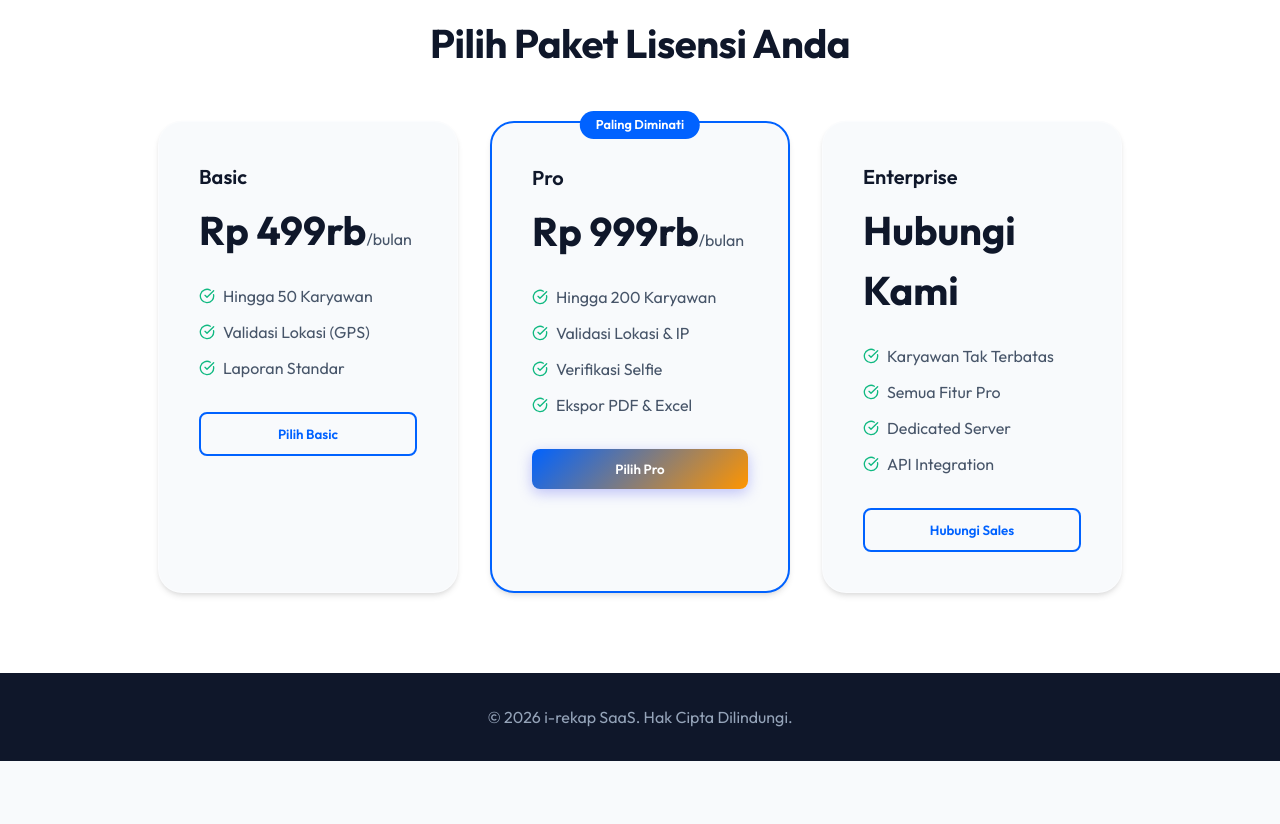
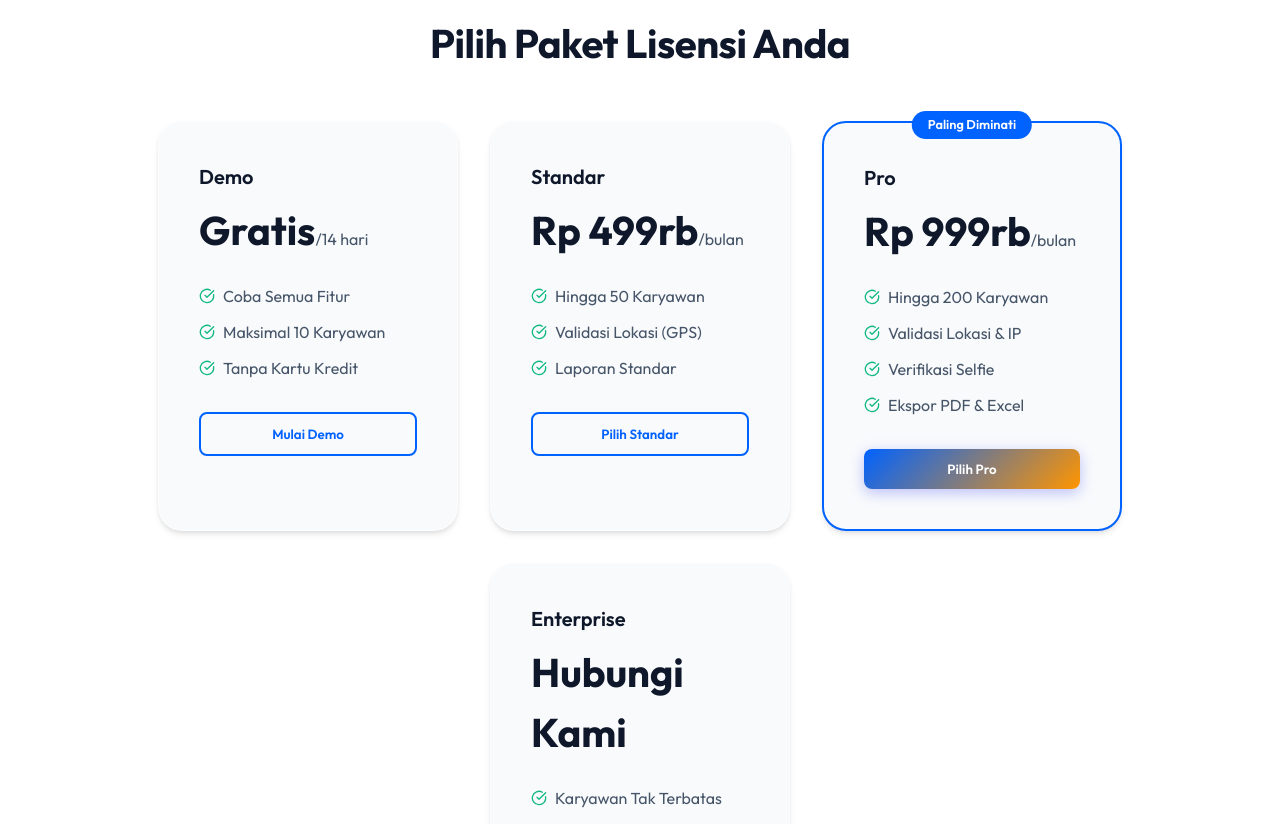
Before and after one commit to itmartohprint-spec/i-rekap, a React (Vite) app: page / in a window 1280 px wide. Shown: the part 1680-2504 px from the top of the page. Before the commit the page ends 2441 px from the top, so only its background shows below. Built offline with nearby package versions, Linux system fonts and the light colour scheme.

Commit message:
Add demo pricing card and rename basic to standar

```diff
--- a/src/pages/LandingPage.jsx
+++ b/src/pages/LandingPage.jsx
@@ -86,14 +86,25 @@ const LandingPage = () => {
         <div className="pricing-cards">
 
           <div className="pricing-card">
-            <h3 className="plan-name">Basic</h3>
+            <h3 className="plan-name">Demo</h3>
+            <div className="plan-price">Gratis<span>/14 hari</span></div>
+            <ul className="plan-features">
+              <li><CheckCircle size={16} color="var(--success-color)"/> Coba Semua Fitur</li>
+              <li><CheckCircle size={16} color="var(--success-color)"/> Maksimal 10 Karyawan</li>
+              <li><CheckCircle size={16} color="var(--success-color)"/> Tanpa Kartu Kredit</li>
+            </ul>
+            <button className="btn-secondary plan-btn" onClick={() => navigate('/login')}>Mulai Demo</button>
+          </div>
+
+          <div className="pricing-card">
+            <h3 className="plan-name">Standar</h3>
             <div className="plan-price">Rp 499rb<span>/bulan</span></div>
             <ul className="plan-features">
               <li><CheckCircle size={16} color="var(--success-color)"/> Hingga 50 Karyawan</li>
               <li><CheckCircle size={16} color="var(--success-color)"/> Validasi Lokasi (GPS)</li>
               <li><CheckCircle size={16} color="var(--success-color)"/> Laporan Standar</li>
             </ul>
-            <button className="btn-secondary plan-btn" onClick={() => navigate('/login')}>Pilih Basic</button>
+            <button className="btn-secondary plan-btn" onClick={() => navigate('/login')}>Pilih Standar</button>
           </div>
 
           <div className="pricing-card popular">
```
